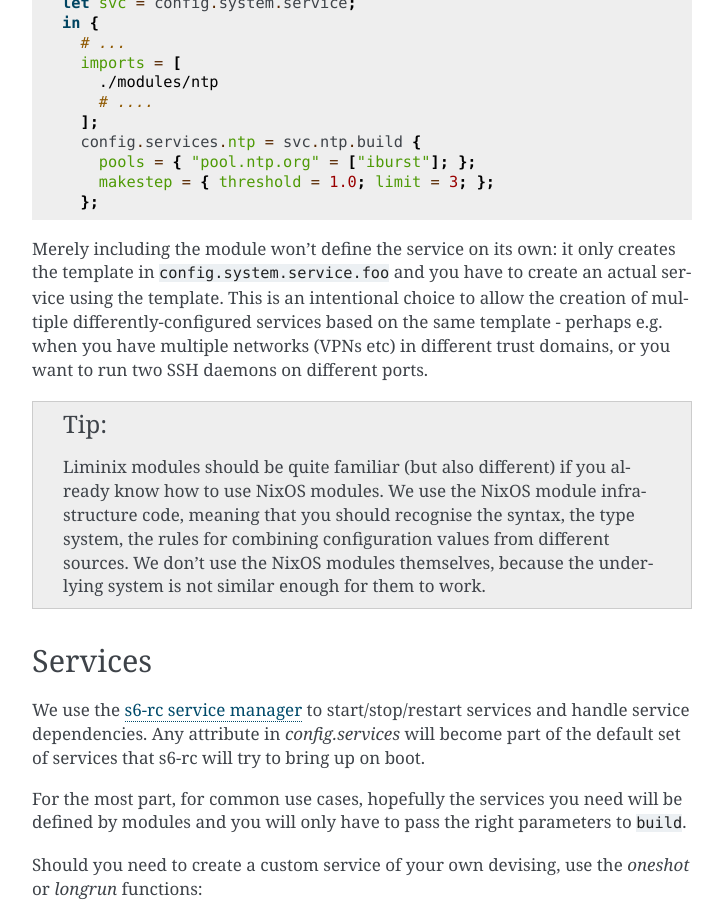
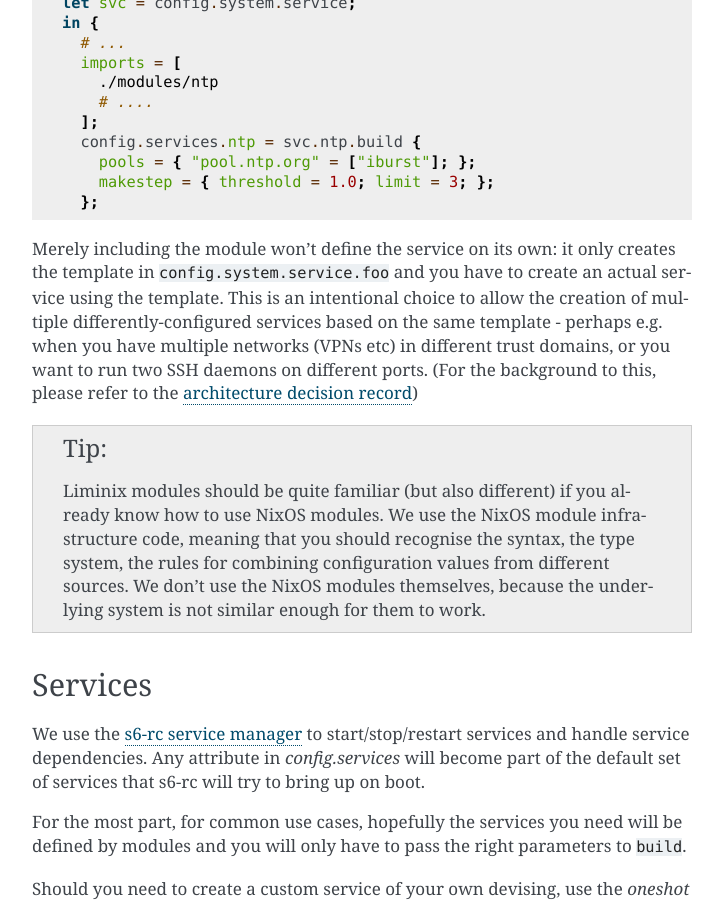
Before and after one commit to telent/liminix, a Sphinx documentation site: the page built from doc/configuration.rst, in a window 1280 px wide and 900 px high, scrolled down 1263 px. Shown: the whole window, without its empty margins (388-1111 px from the left). Built offline with Sphinx 7.4.7, drawn with Linux system fonts in a browser that asks for light colours.

Commit message:
link to ADR

```diff
--- a/doc/configuration.rst
+++ b/doc/configuration.rst
@@ -76,6 +76,7 @@ intentional choice to allow the creation of multiple
 differently-configured services based on the same template - perhaps
 e.g. when you have multiple networks (VPNs etc) in different trust
 domains, or you want to run two SSH daemons on different ports.
+(For the background to this, please refer to the :doc:`architecture decision record <adr/module-system>`)
 
 .. tip:: Liminix modules should be quite familiar (but also different)
 	 if you already know how to use NixOS modules. We use the
```
